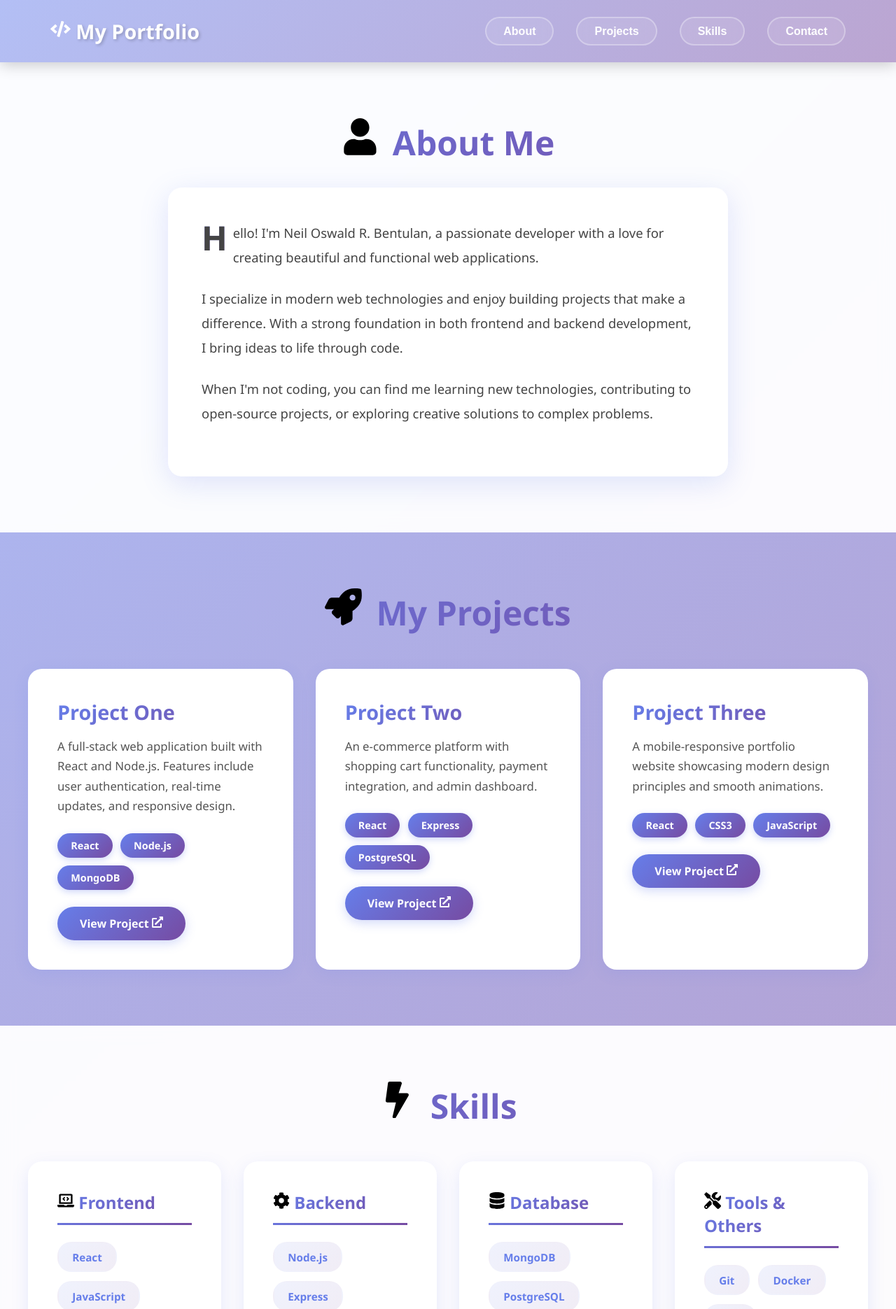
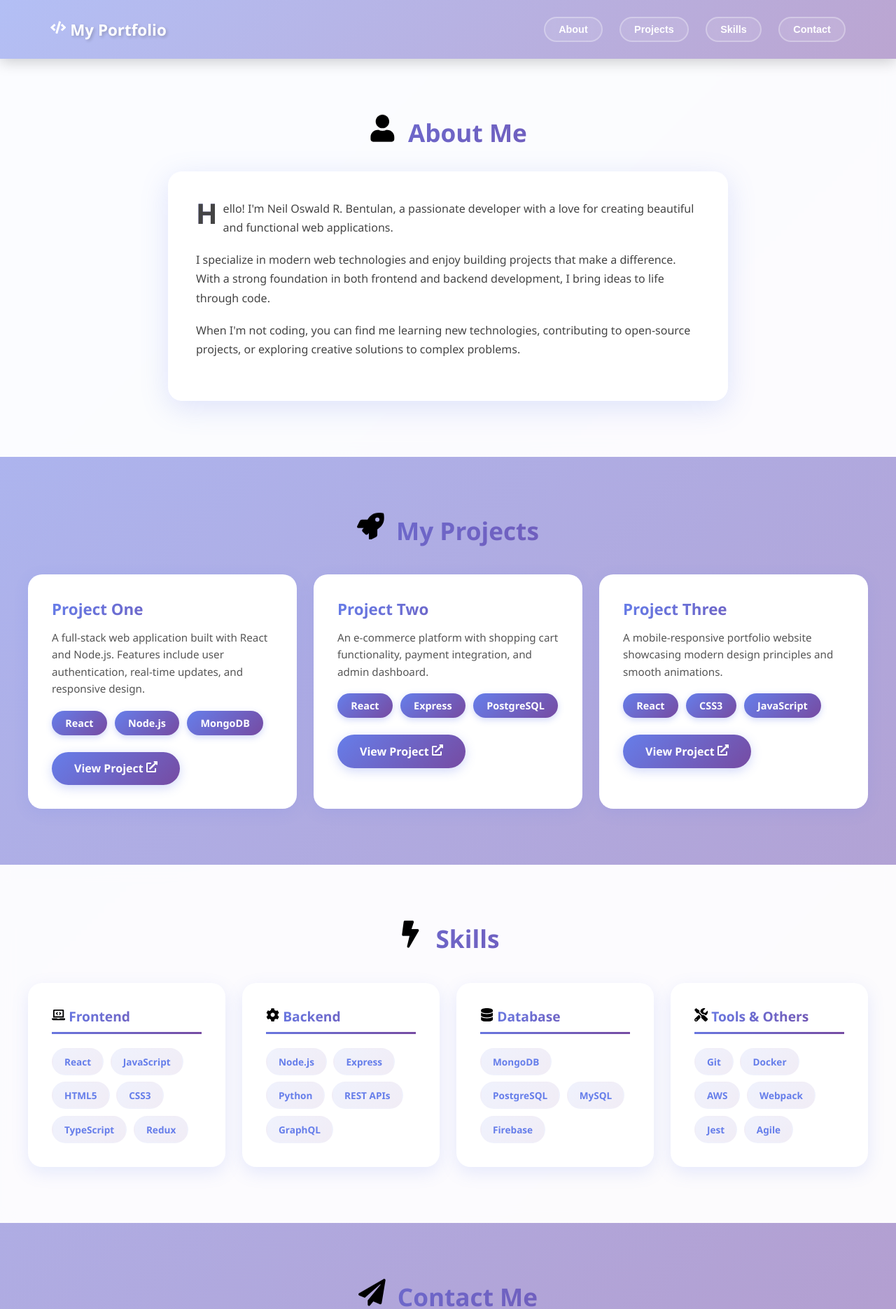
Before and after one commit to neiloswald/portfolio, a React (Create React App) app: page / in a window 1280 px wide. Shown: the top 1871 px of the page at 70% size. Built offline with nearby package versions, Linux system fonts and the light colour scheme.

Commit message:
Reduce font sizes across all components for better readability

```diff
--- a/src/components/About.css
+++ b/src/components/About.css
@@ -10,7 +10,7 @@
 }
 
 .about h2 {
-  font-size: 3rem;
+  font-size: 2.2rem;
   background: linear-gradient(135deg, #667eea 0%, #764ba2 100%);
   -webkit-background-clip: text;
   -webkit-text-fill-color: transparent;
@@ -29,20 +29,20 @@
 .about-text {
   max-width: 800px;
   background: white;
-  padding: 3rem;
+  padding: 2.5rem;
   border-radius: 20px;
   box-shadow: 0 10px 40px rgba(102, 126, 234, 0.2);
 }
 
 .about-text p {
-  font-size: 1.15rem;
-  line-height: 1.9;
+  font-size: 1rem;
+  line-height: 1.7;
   color: #444;
-  margin-bottom: 1.5rem;
+  margin-bottom: 1.2rem;
 }
 
 .about-text p:first-child::first-letter {
-  font-size: 3rem;
+  font-size: 2.5rem;
   font-weight: 700;
   background: linear-gradient(135deg, #667eea 0%, #764ba2 100%);
   -webkit-background-clip: text;
--- a/src/components/Contact.css
+++ b/src/components/Contact.css
@@ -10,8 +10,8 @@
 
 .contact h2 {
   text-align: center;
-  font-size: 3rem;
-  margin-bottom: 50px;
+  font-size: 2.2rem;
+  margin-bottom: 40px;
   background: linear-gradient(135deg, #667eea 0%, #764ba2 100%);
   -webkit-background-clip: text;
   -webkit-text-fill-color: transparent;
@@ -25,7 +25,7 @@
 }
 
 .contact-table {
-  max-width: 800px;
+  max-width: 700px;
   width: 100%;
   border-collapse: collapse;
   background: white;
@@ -36,13 +36,13 @@
 
 .contact-table th,
 .contact-table td {
-  padding: 25px 35px;
+  padding: 20px 28px;
   text-align: left;
   border-bottom: 2px solid rgba(102, 126, 234, 0.1);
 }
 
 .contact-table th {
-  font-size: 1.3rem;
+  font-size: 1.05rem;
   background: linear-gradient(135deg, #667eea 0%, #764ba2 100%);
   -webkit-background-clip: text;
   -webkit-text-fill-color: transparent;
@@ -53,7 +53,7 @@
 }
 
 .contact-table td {
-  font-size: 1.1rem;
+  font-size: 0.95rem;
   color: #444;
 }
 
--- a/src/components/Header.css
+++ b/src/components/Header.css
@@ -18,7 +18,7 @@
 
 .logo {
   color: #ffffff;
-  font-size: 1.8rem;
+  font-size: 1.4rem;
   margin: 0;
   font-weight: 700;
   text-shadow: 2px 2px 4px rgba(0, 0, 0, 0.2);
@@ -27,7 +27,7 @@
 .nav-list {
   display: flex;
   list-style: none;
-  gap: 2rem;
+  gap: 1.5rem;
   margin: 0;
   padding: 0;
 }
@@ -36,10 +36,10 @@
   background: rgba(255, 255, 255, 0.1);
   border: 2px solid rgba(255, 255, 255, 0.3);
   color: white;
-  font-size: 1rem;
+  font-size: 0.9rem;
   font-weight: 600;
   cursor: pointer;
-  padding: 0.6rem 1.5rem;
+  padding: 0.5rem 1.2rem;
   border-radius: 25px;
   transition: all 0.3s ease;
   backdrop-filter: blur(10px);
--- a/src/components/Projects.css
+++ b/src/components/Projects.css
@@ -9,26 +9,26 @@
 }
 
 .projects h2 {
-  font-size: 3rem;
+  font-size: 2.2rem;
   background: linear-gradient(135deg, #667eea 0%, #764ba2 100%);
   -webkit-background-clip: text;
   -webkit-text-fill-color: transparent;
   background-clip: text;
-  margin-bottom: 3rem;
+  margin-bottom: 2.5rem;
   text-align: center;
   font-weight: 700;
 }
 
 .projects-grid {
   display: grid;
-  grid-template-columns: repeat(auto-fit, minmax(300px, 1fr));
-  gap: 2rem;
+  grid-template-columns: repeat(auto-fit, minmax(280px, 1fr));
+  gap: 1.5rem;
 }
 
 .project-card {
   background: white;
   border-radius: 20px;
-  padding: 2.5rem;
+  padding: 2rem;
   transition: all 0.4s ease;
   border: 2px solid transparent;
   box-shadow: 0 5px 20px rgba(102, 126, 234, 0.15);
@@ -45,16 +45,16 @@
   -webkit-background-clip: text;
   -webkit-text-fill-color: transparent;
   background-clip: text;
-  font-size: 1.8rem;
-  margin-bottom: 1rem;
+  font-size: 1.4rem;
+  margin-bottom: 0.8rem;
   font-weight: 700;
 }
 
 .project-card p {
   color: #555;
-  line-height: 1.7;
-  margin-bottom: 1.5rem;
-  font-size: 1.05rem;
+  line-height: 1.6;
+  margin-bottom: 1.2rem;
+  font-size: 0.95rem;
 }
 
 .technologies {
--- a/src/components/Skills.css
+++ b/src/components/Skills.css
@@ -10,26 +10,26 @@
 }
 
 .skills h2 {
-  font-size: 3rem;
+  font-size: 2.2rem;
   background: linear-gradient(135deg, #667eea 0%, #764ba2 100%);
   -webkit-background-clip: text;
   -webkit-text-fill-color: transparent;
   background-clip: text;
-  margin-bottom: 3rem;
+  margin-bottom: 2.5rem;
   text-align: center;
   font-weight: 700;
 }
 
 .skills-grid {
   display: grid;
-  grid-template-columns: repeat(auto-fit, minmax(250px, 1fr));
-  gap: 2rem;
+  grid-template-columns: repeat(auto-fit, minmax(220px, 1fr));
+  gap: 1.5rem;
 }
 
 .skill-category {
   background: white;
   border-radius: 20px;
-  padding: 2.5rem;
+  padding: 2rem;
   box-shadow: 0 8px 25px rgba(102, 126, 234, 0.15);
   border: 2px solid transparent;
   transition: all 0.3s ease;
@@ -46,9 +46,9 @@
   -webkit-background-clip: text;
   -webkit-text-fill-color: transparent;
   background-clip: text;
-  font-size: 1.5rem;
-  margin-bottom: 1.5rem;
-  padding-bottom: 0.8rem;
+  font-size: 1.2rem;
+  margin-bottom: 1.2rem;
+  padding-bottom: 0.6rem;
   border-bottom: 3px solid;
   border-image: linear-gradient(135deg, #667eea 0%, #764ba2 100%) 1;
   font-weight: 700;
@@ -57,15 +57,15 @@
 .skill-list {
   display: flex;
   flex-wrap: wrap;
-  gap: 0.8rem;
+  gap: 0.6rem;
 }
 
 .skill-item {
   background: linear-gradient(135deg, rgba(102, 126, 234, 0.1) 0%, rgba(118, 75, 162, 0.1) 100%);
   color: #667eea;
-  padding: 0.6rem 1.2rem;
+  padding: 0.5rem 1rem;
   border-radius: 20px;
-  font-size: 0.95rem;
+  font-size: 0.85rem;
   font-weight: 600;
   transition: all 0.3s ease;
   border: 2px solid transparent;
```
Also changed, not shown: package.json (+7 -1 lines), 1 other file (tests, documents, lock files or other folders).
